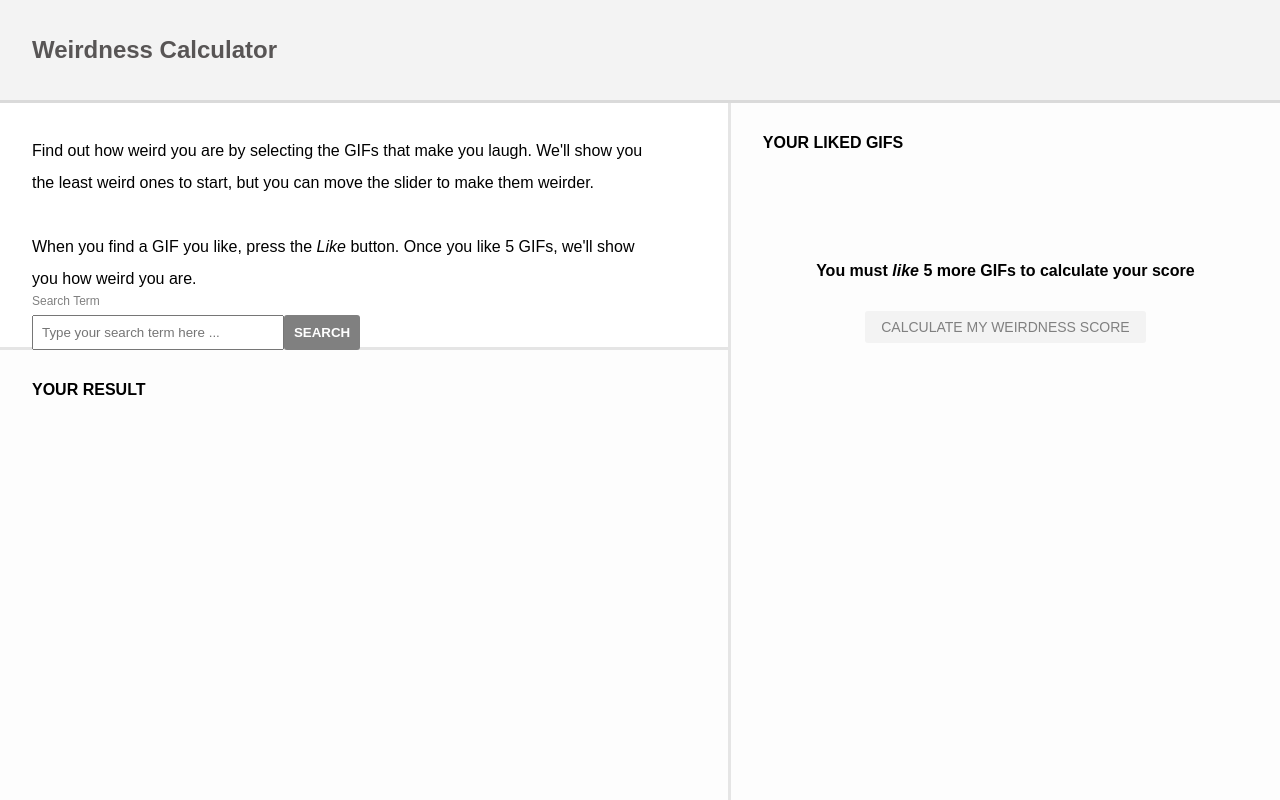
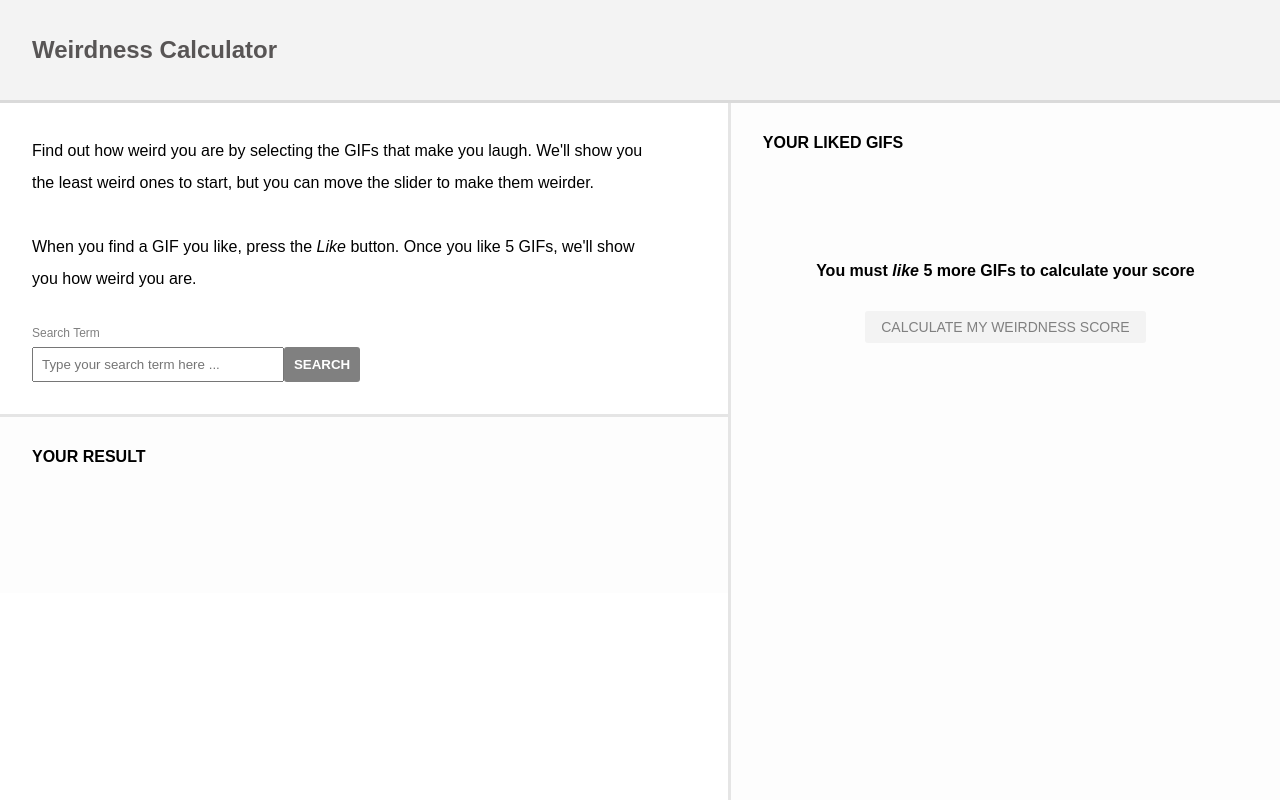
Before and after one commit to jasminetealady/politech-challenge, a React (Create React App) app: page / in a window 1280 px wide. Shown: the top 800 px of the page. Built offline with nearby package versions, Linux system fonts and the light colour scheme.

Commit message:
styling fixes

```diff
--- a/src/css/App.scss
+++ b/src/css/App.scss
@@ -57,7 +57,6 @@ $lightgray: #fdfdfd;
 	border-right: solid 3px rgba(0, 0, 0, 0.1);
 
 	.Search-Wrapper {
-		height: calc(35vh - 100px);
 		border-bottom: solid 3px rgba(0, 0, 0, 0.1);
 		display: flex;
 		justify-content: space-between;
@@ -69,6 +68,8 @@ $lightgray: #fdfdfd;
 		}
 
 		.Search-Input {
+			margin-top: 2rem;
+
 			p {
 				font-size: 12px;
 				padding-bottom: 0.5rem;
@@ -99,13 +100,13 @@ $lightgray: #fdfdfd;
 				margin-top: 1rem;
 				font-size: 12px;
 				color: red;
+				font-weight: bold;
 			}
 		}
 	}
 }
 
 .Results {
-	min-height: calc(65vh - 100px);
 	background-color: $lightgray;
 
 	.Results-Button-Wrapper {
@@ -123,12 +124,23 @@ $lightgray: #fdfdfd;
 		border-radius: 3px;
 	}
 
+	.Max-GIFs-Error {
+		color: red;
+		margin-top: 2rem;
+		line-height: 1.5;
+		font-weight: bold;
+	}
+
 	.GIF {
 		width: 100%;
 		display: flex;
 		flex-direction: column;
 		align-items: center;
 		padding: 2rem 0;
+
+		img {
+			height: 300px;
+		}
 
 		p {
 			margin-bottom: 2rem;
```
